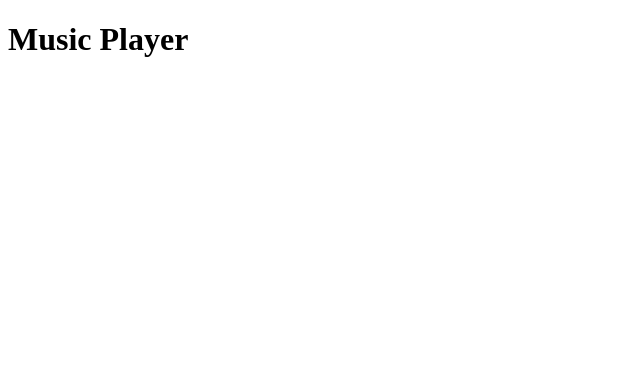
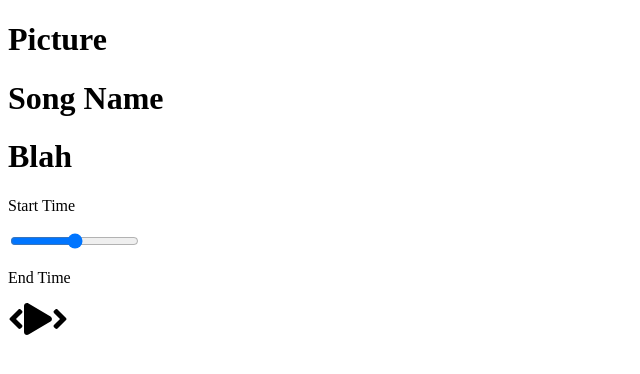
Before and after one commit to rygler/React-Music-Player, a React (Create React App) app: page / in a window 1280 px wide. Shown: the top 374 px of the page, without its empty margins (0-640 px from the left). Built offline with nearby package versions, Linux system fonts and the light colour scheme.

Commit message:
Added icons

```diff
--- a/package.json
+++ b/package.json
@@ -3,6 +3,9 @@
   "version": "0.1.0",
   "private": true,
   "dependencies": {
+    "@fortawesome/fontawesome-svg-core": "^1.2.36",
+    "@fortawesome/free-solid-svg-icons": "^5.15.4",
+    "@fortawesome/react-fontawesome": "^0.1.16",
     "@testing-library/jest-dom": "^5.11.4",
     "@testing-library/react": "^11.1.0",
     "@testing-library/user-event": "^12.1.10",
--- a/src/App.js
+++ b/src/App.js
@@ -1,7 +1,12 @@
+import React from "react";
+import Player from "./components/Player";
+import Song from "./components/Song";
+
 function App() {
   return (
     <div className="App">
-      <h1>Music Player</h1>
+      <Song />
+      <Player />
     </div>
   );
 }
--- /dev/null
+++ b/src/components/Player.js
@@ -0,0 +1,22 @@
+import React from "react";
+import {FontAwesomeIcon} from "@fortawesome/react-fontawesome"
+import {faPlay, faAngleLeft, faAngleRight} from "@fortawesome/free-solid-svg-icons";
+
+const Player = () => {
+  return (
+    <div className="player">
+      <div className="time-control">
+          <p>Start Time</p>
+          <input type="range"/>
+          <p>End Time</p>
+      </div>
+      <div className="play-control">
+          <FontAwesomeIcon className="skip-back" size="2x" icon={faAngleLeft } />
+          <FontAwesomeIcon className="play" size="2x" icon={faPlay }/>
+          <FontAwesomeIcon className="skip-forward"size="2x" icon={faAngleRight }/>
+      </div>
+    </div>
+  );
+};
+
+export default Player;
--- /dev/null
+++ b/src/components/Song.js
@@ -0,0 +1,13 @@
+import React from "react";
+
+const Song = () => {
+  return (
+    <div className="song-container">
+      <h1>Picture</h1>
+      <h1>Song Name</h1>
+      <h1>Blah</h1>
+    </div>
+  );
+};
+
+export default Song;
```
Also changed, not shown: 2 other files (tests, documents, lock files or other folders).
